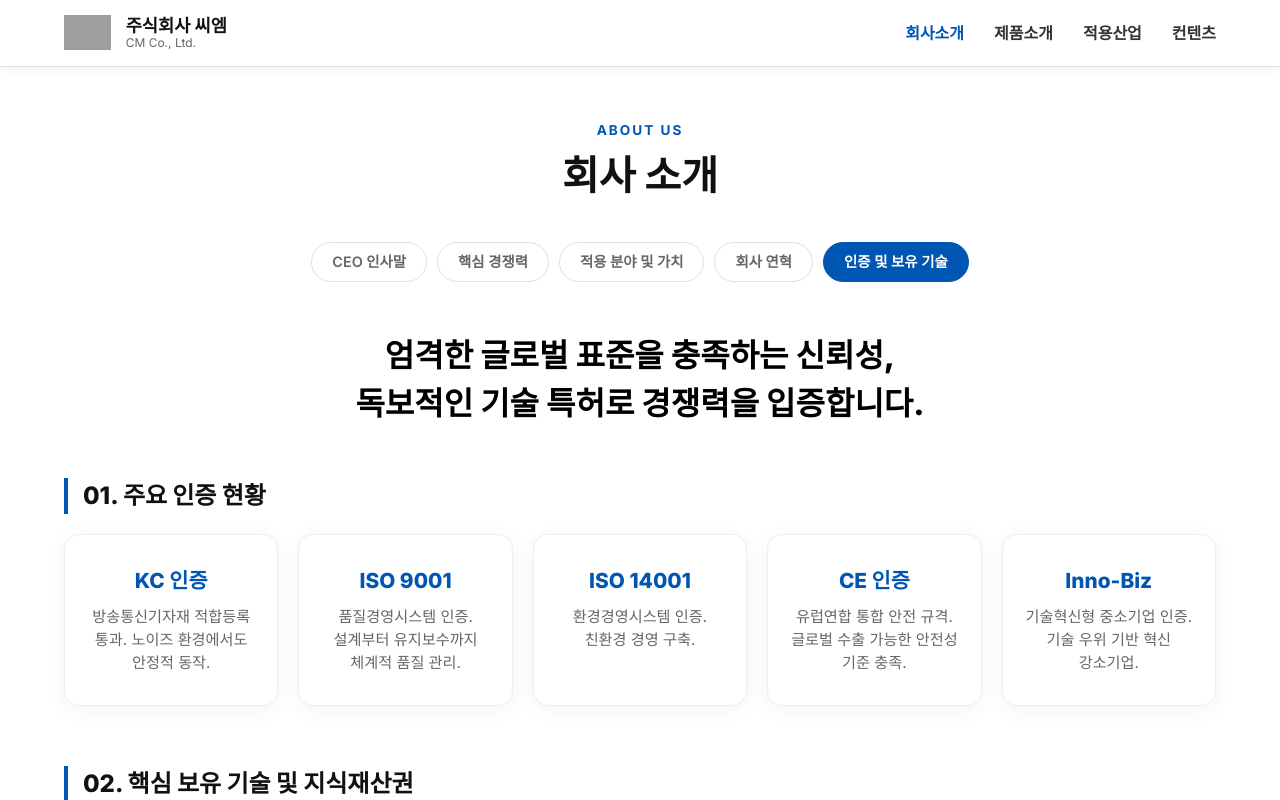
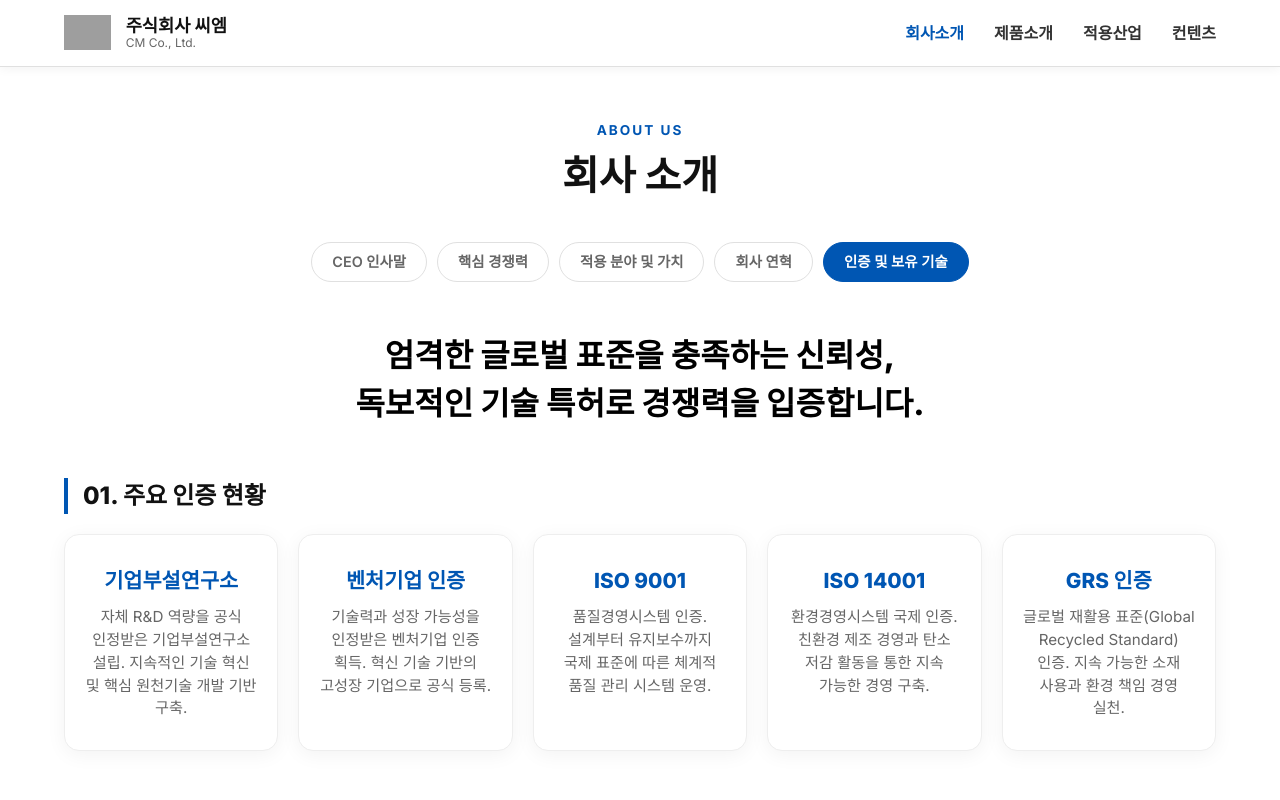
Before and after one commit to udam0907-gif/new-cm, a Next.js app: page /about in a window 1280 px wide. Both pictures are taken after a click on the link "인증 및 보유 기술". Shown: the top 800 px of the page. Built offline with nearby package versions, Linux system fonts and the light colour scheme; grey boxes are pictures that could not be loaded.

Commit message:
Add files via upload

```diff
--- a/src/app/about/page.tsx
+++ b/src/app/about/page.tsx
@@ -11,7 +11,7 @@ const TABS = [
 
 const HISTORY = [
   { year: '2026', items: ['AI 예지 보전 솔루션 글로벌 시장 진출 (북미, 동남아시아 지사 설립 추진)', "차세대 초정밀 신호 측정 모듈 'Signal HX-Pro' 시리즈 정식 런칭", '국내 주요 2차 전지 셀 메이커 통합 예지 보전 시스템 전사 구축 완료'] },
-  { year: '2025', items: ["산업통상자원부 주관 '우수 스마트 팩토리 공급 기업' 선정", 'AI 기반 용접 불량 실시간 검출 시스템(INS LC-AD 시리즈) 자동차 부품 1차 벤더 양산 라인 전면 도입', '벤처기업 인증 및 기술혁신형 중소기업(Inno-Biz) 인증 획득', '신호 데이터 고속 처리 및 AI 딥러닝 병렬 분석 관련 핵심 특허 3건 등록'] },
+  { year: '2025', items: ['국내 최대 자동차 부품사 AI 분석 모듈 공급 계약 체결', 'AI 기반 용접 불량 실시간 검출 시스템(INS LC-AD 시리즈) 자동차 부품 1차 벤더 양산 라인 전면 도입', '기업부설연구소 및 벤처기업 등록', '초고속 신호 분석 핵심 기술 이전'] },
   { year: '2024', items: ['주식회사 씨엠 부설 AI 비전 및 신호처리 연구소 설립', '초고속 샘플링(200kHz) 지원 H/W 데이터 수집 모듈 자체 개발 성공', '중공업 및 조선 분야 실증 사업(PoC) 성공적 완료 및 솔루션 상용화 시작', '시리즈 A (Series A) 투자 유치 성공'] },
   { year: '2023', items: ["'기계 신호 분석 기반 고장 진단 알고리즘' 개발 및 프로토타입 시연", '스마트 제조 혁신 추진단 기술 개발 지원 사업 선정', '중소벤처기업부 초기창업패키지 최우수 기업 선정'] },
   { year: '2022', items: ['주식회사 씨엠 법인 설립', '딥러닝 기반 산업용 비정형 데이터 분석 원천 기술 연구 착수'] },
@@ -117,11 +117,11 @@ export default function AboutPage() {
           <h3 className="sub-title-left">01. 주요 인증 현황</h3>
           <div className="cert-grid">
             {[
-              { title: 'KC 인증', desc: '방송통신기자재 적합등록 통과. 노이즈 환경에서도 안정적 동작.' },
-              { title: 'ISO 9001', desc: '품질경영시스템 인증. 설계부터 유지보수까지 체계적 품질 관리.' },
-              { title: 'ISO 14001', desc: '환경경영시스템 인증. 친환경 경영 구축.' },
-              { title: 'CE 인증', desc: '유럽연합 통합 안전 규격. 글로벌 수출 가능한 안전성 기준 충족.' },
-              { title: 'Inno-Biz', desc: '기술혁신형 중소기업 인증. 기술 우위 기반 혁신 강소기업.' },
+              { title: '기업부설연구소', desc: '자체 R&D 역량을 공식 인정받은 기업부설연구소 설립. 지속적인 기술 혁신 및 핵심 원천기술 개발 기반 구축.' },
+              { title: '벤처기업 인증', desc: '기술력과 성장 가능성을 인정받은 벤처기업 인증 획득. 혁신 기술 기반의 고성장 기업으로 공식 등록.' },
+              { title: 'ISO 9001', desc: '품질경영시스템 인증. 설계부터 유지보수까지 국제 표준에 따른 체계적 품질 관리 시스템 운영.' },
+              { title: 'ISO 14001', desc: '환경경영시스템 국제 인증. 친환경 제조 경영과 탄소 저감 활동을 통한 지속 가능한 경영 구축.' },
+              { title: 'GRS 인증', desc: '글로벌 재활용 표준(Global Recycled Standard) 인증. 지속 가능한 소재 사용과 환경 책임 경영 실천.' },
             ].map(c => (
               <div key={c.title} className="cert-box"><h5>{c.title}</h5><p>{c.desc}</p></div>
             ))}
```
